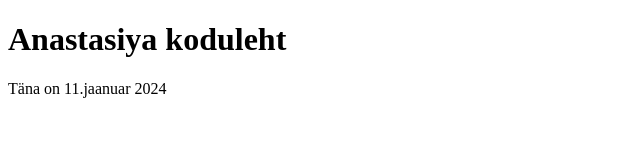
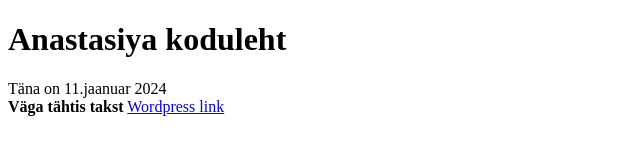
Before and after one commit to Anastasiya365/TarkvaraVeebtestprojekt, a plain HTML site: page Index.html in a window 1280 px wide. Shown: the whole page, without its empty margins (0-640 px from the left). Drawn offline with Linux system fonts and the light colour scheme.

Commit message:
link on lisatud

```diff
--- a/Index.html
+++ b/Index.html
@@ -7,6 +7,8 @@
 <body>
 <h1>Anastasiya koduleht</h1>
 <div>Täna on 11.jaanuar 2024</div>
-
+<strong>Väga tähtis takst</strong>
+<a href=https://udodenkoopimine.wordpress.com/>
+    Wordpress link
 </body>
 </html>
```
